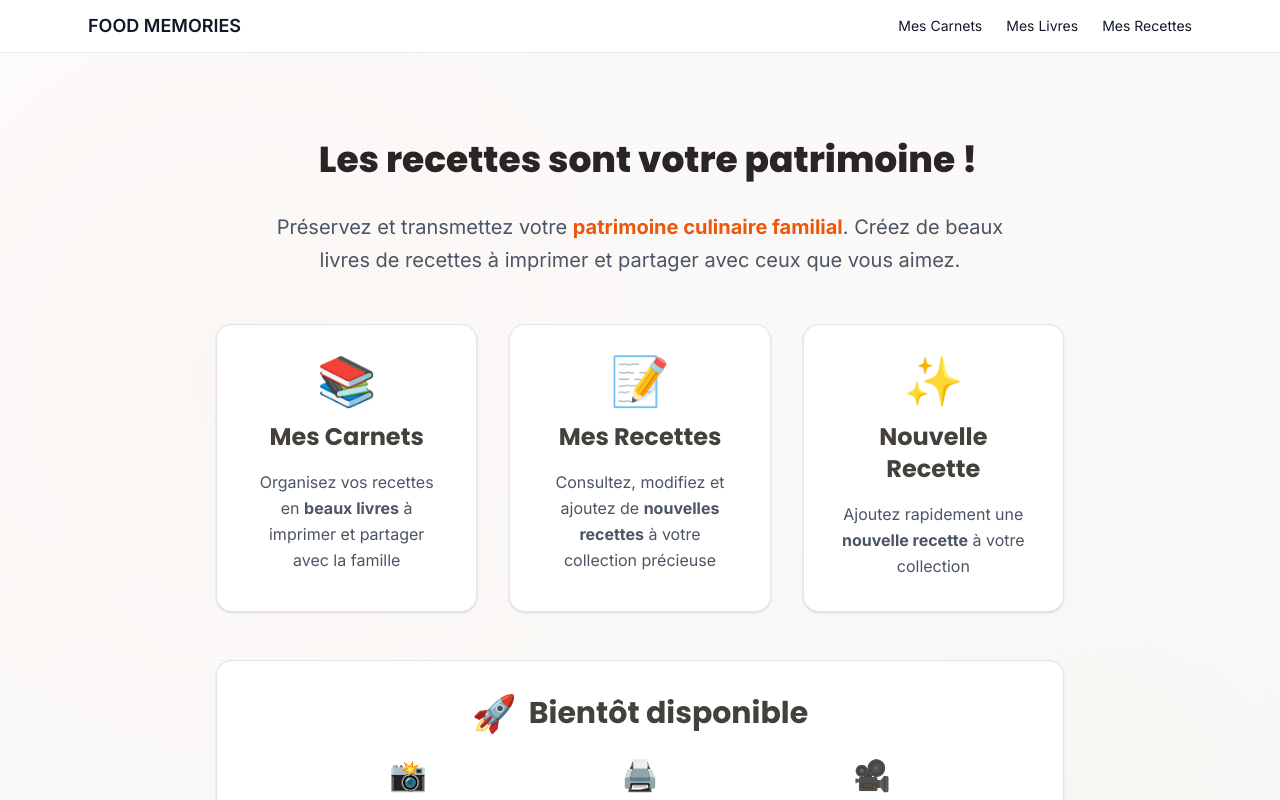
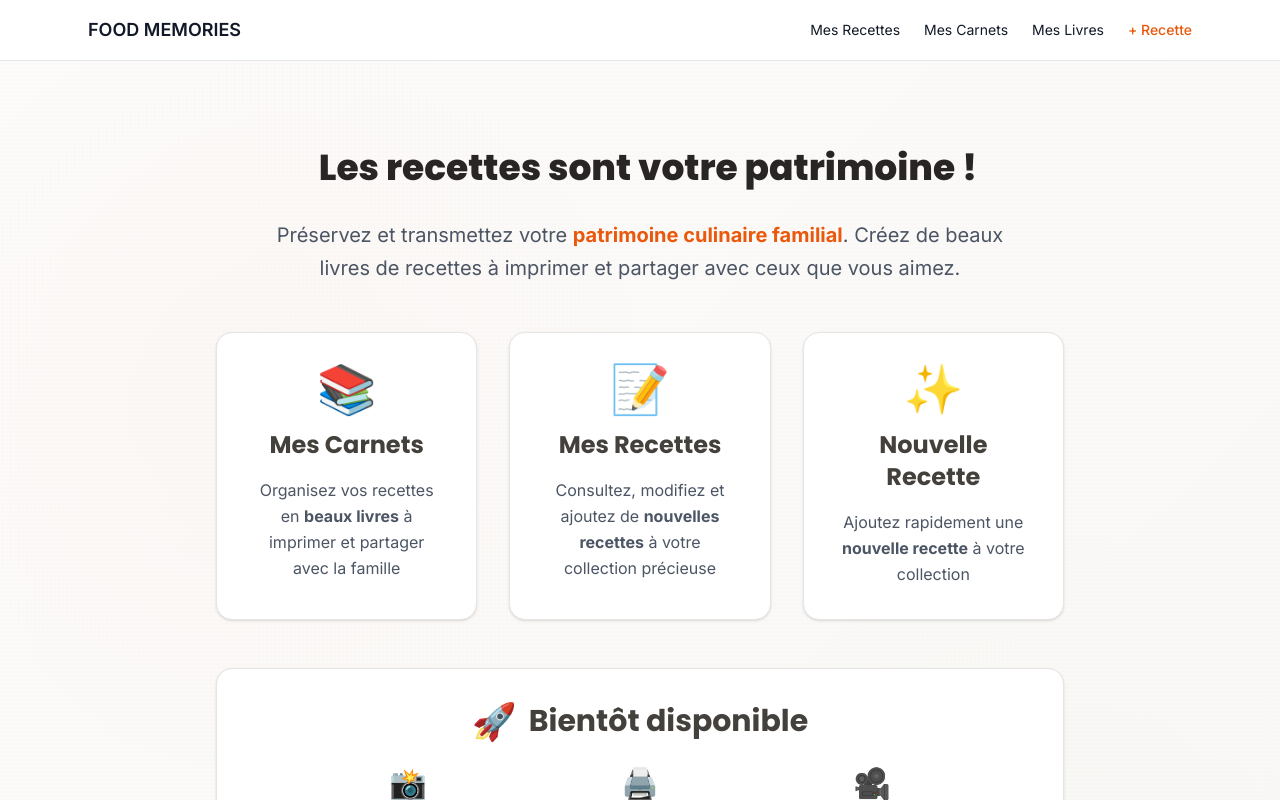
Before and after one commit to oliviertgpls-tech/Fdt-2, a Next.js app: page / in a window 1280 px wide. Shown: the top 800 px of the page. Built offline with nearby package versions, Linux system fonts and the light colour scheme.

Commit message:
Update layout.tsx

```diff
--- a/app/layout.tsx
+++ b/app/layout.tsx
@@ -19,6 +19,13 @@ export default function RootLayout({ children }: { children: React.ReactNode })
             {/* Menu desktop */}
             <div className="hidden md:flex items-center gap-6 text-sm">
               <Link
+                href="/recipes"
+                className="hover:text-orange-600 transition-colors"
+              >
+                Mes Recettes
+              </Link>
+
+              <Link
                 href="/carnets"
                 className="hover:text-orange-600 transition-colors"
               >
@@ -30,12 +37,13 @@ export default function RootLayout({ children }: { children: React.ReactNode })
               >
                 Mes Livres
               </Link>
-              <Link
-                href="/recipes"
-                className="hover:text-orange-600 transition-colors"
-              >
-                Mes Recettes
-              </Link>
+               <Link
+                  href="/add"
+                  className="block py-2 text-orange-600 font-medium hover:text-orange-700 transition-colors"
+                  onClick={() => setIsMenuOpen(false)}
+                >
+                  + Recette
+                </Link>
             </div>
 
             {/* Burger button mobile */}
@@ -55,6 +63,13 @@ export default function RootLayout({ children }: { children: React.ReactNode })
             <div className="md:hidden border-t bg-white/95 backdrop-blur">
               <div className="px-4 py-3 space-y-3">
                 <Link
+                  href="/recipes"
+                  className="block py-2 text-gray-700 hover:text-orange-600 transition-colors"
+                  onClick={() => setIsMenuOpen(false)}
+                >
+                  Mes Recettes
+                </Link>
+                <Link
                   href="/carnets"
                   className="block py-2 text-gray-700 hover:text-orange-600 transition-colors"
                   onClick={() => setIsMenuOpen(false)}
@@ -68,13 +83,7 @@ export default function RootLayout({ children }: { children: React.ReactNode })
                 >
                   Mes Livres
                 </Link>
-                <Link
-                  href="/recipes"
-                  className="block py-2 text-gray-700 hover:text-orange-600 transition-colors"
-                  onClick={() => setIsMenuOpen(false)}
-                >
-                  Mes Recettes
-                </Link>
+
                 <Link
                   href="/add"
                   className="block py-2 text-orange-600 font-medium hover:text-orange-700 transition-colors"
```
